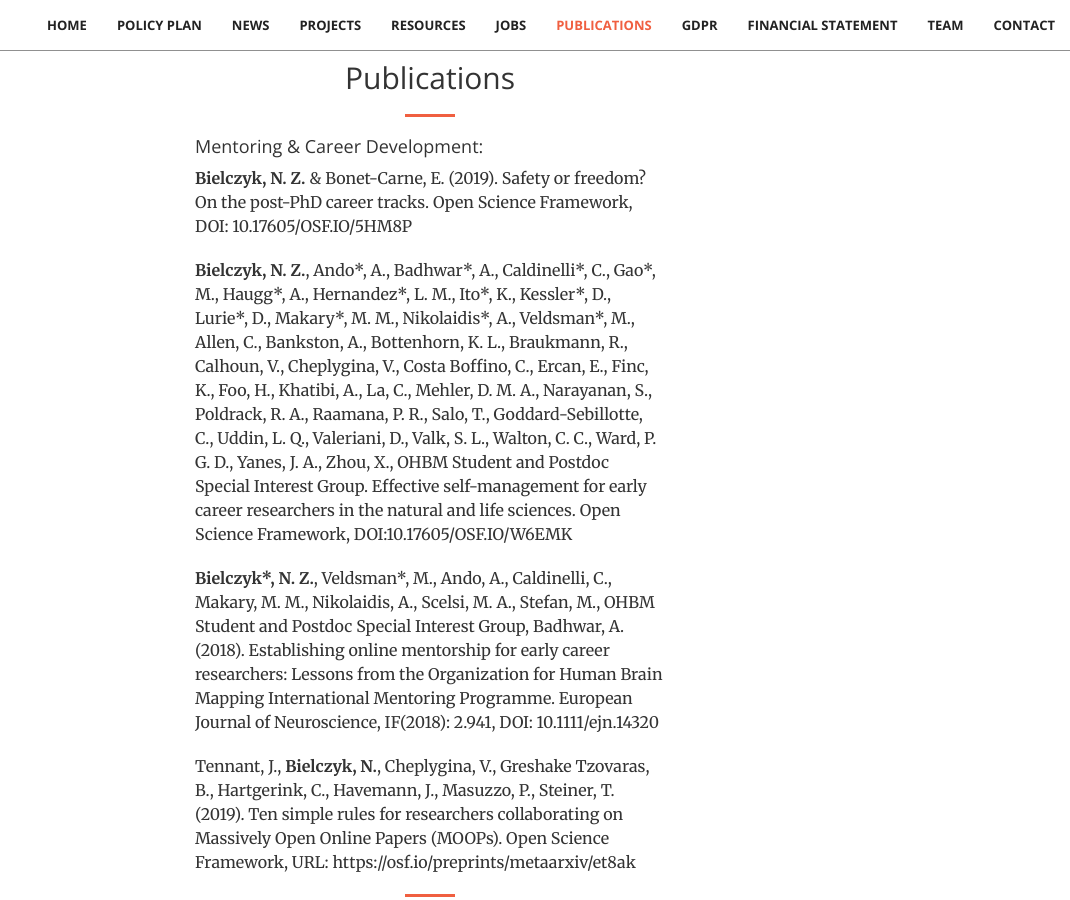
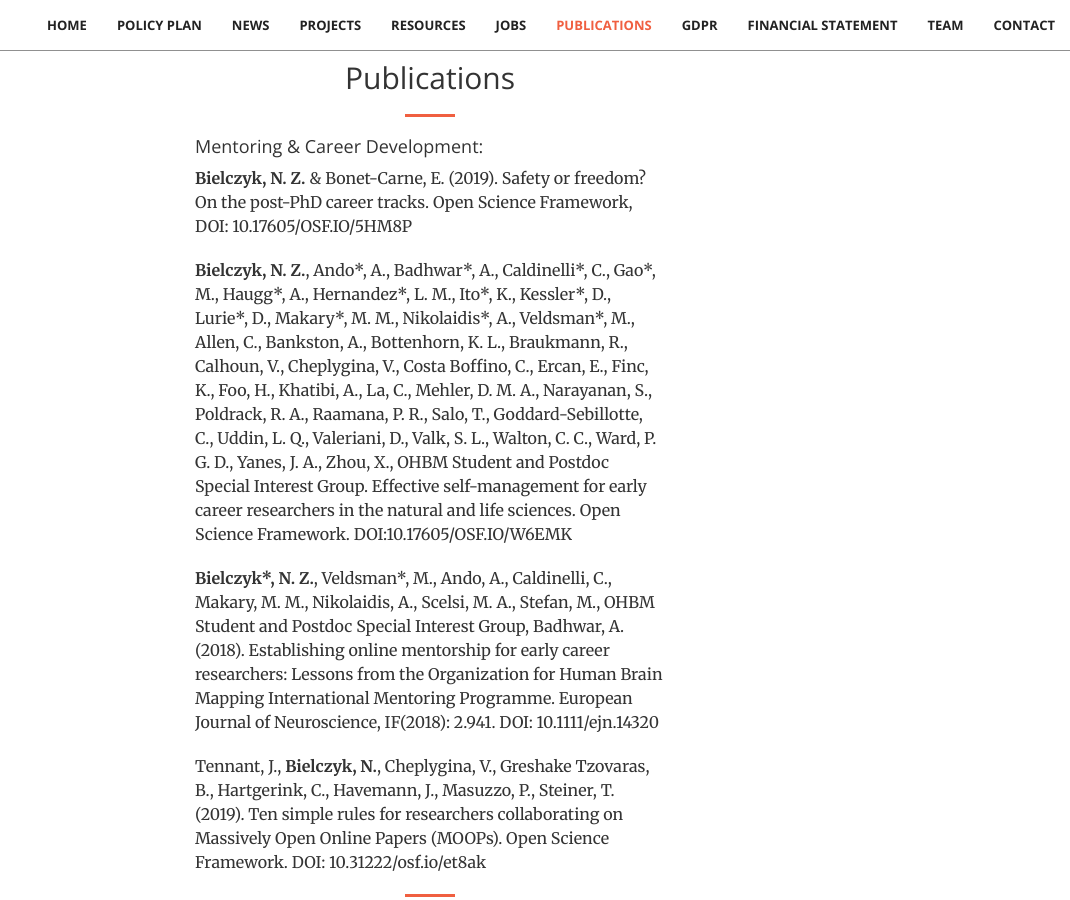
Before and after one commit to stichting-solaris/stichting-solaris.github.io, a Jekyll site: the page built from index.html, in a window 1280 px wide and 900 px high, scrolled down 17441 px. Shown: the whole window, without its empty margins (210-1280 px from the left). Built offline with Jekyll 4.4.1, drawn with Linux system fonts in a browser that asks for light colours.

Commit message:
Update publications.html

```diff
--- a/_includes/publications.html
+++ b/_includes/publications.html
@@ -23,19 +23,19 @@
                         Uddin, L. Q., Valeriani, D., Valk, S. L., Walton, C. C., Ward, P. G. D., Yanes, J. A.,
                         Zhou, X., OHBM Student and Postdoc Special Interest Group.
                         Effective self-management for early career researchers in the natural and life sciences.
-                        Open Science Framework, DOI:10.17605/OSF.IO/W6EMK</p>
+                        Open Science Framework. DOI:10.17605/OSF.IO/W6EMK</p>
                 <p></p>
 
                 <p><b>Bielczyk*, N. Z.</b>, Veldsman*, M., Ando, A., Caldinelli, C., Makary, M. M., Nikolaidis, A.,
                     Scelsi, M. A., Stefan, M., OHBM Student and Postdoc Special Interest Group, Badhwar, A. (2018).
                     Establishing online mentorship for early career researchers: Lessons from the Organization
                     for Human Brain Mapping International Mentoring Programme. European Journal of Neuroscience,
-                    IF(2018): 2.941, DOI: 10.1111/ejn.14320</p>
+                    IF(2018): 2.941. DOI: 10.1111/ejn.14320</p>
                 <p></p>
 
                 <p>Tennant, J., <b>Bielczyk, N.</b>, Cheplygina, V., Greshake Tzovaras, B., Hartgerink, C., Havemann, J., Masuzzo, P., Steiner, T. (2019).
                     Ten simple rules for researchers collaborating on Massively Open Online Papers (MOOPs).
-                    Open Science Framework, URL: https://osf.io/preprints/metaarxiv/et8ak
+                    Open Science Framework. DOI: 10.31222/osf.io/et8ak </p>
                 <p></p>
 
 <!--Other:-->
```
